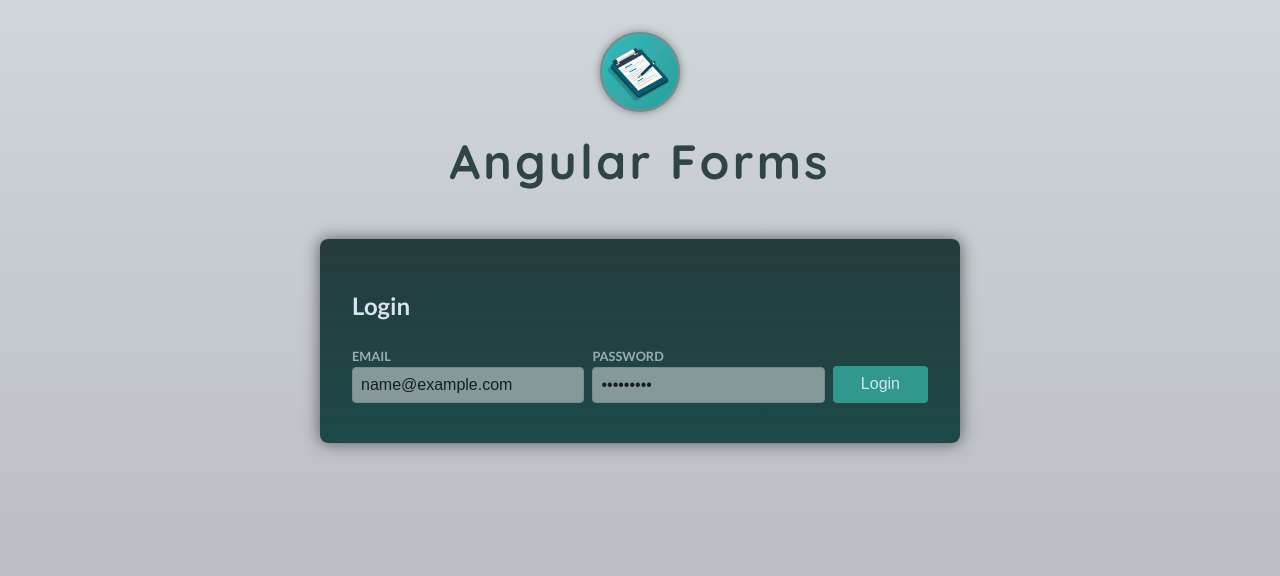
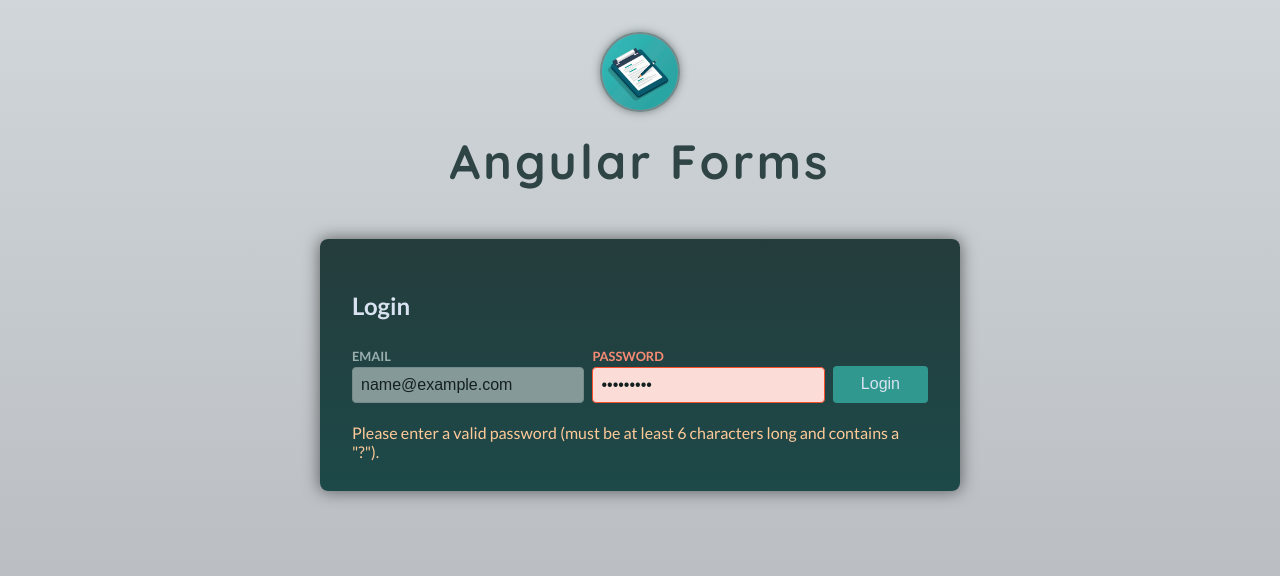
Before and after one commit to BryanVas24/CursoAngular, an Angular app in the folder Forms/: page / in a window 1280 px wide. Both pictures are taken after typing "name@example.com", "Sample123" into the empty fields and a click on the button "Login". Shown: the top 576 px of the page. Built offline with nearby package versions, Linux system fonts and the light colour scheme.

Commit message:
Construyendo un validator

```diff
--- a/Forms/src/app/auth/login/login.component.html
+++ b/Forms/src/app/auth/login/login.component.html
@@ -21,7 +21,8 @@
   <p class="control-error">Please enter a valid email address.</p>
   } @if(passwordInvalidCondition ){
   <p class="control-error">
-    Please enter a valid password (at least 6 characters long).
+    Please enter a valid password (must be at least 6 characters long and
+    contains a "?").
   </p>
   }
 </form>
--- a/Forms/src/app/auth/login/login.component.ts
+++ b/Forms/src/app/auth/login/login.component.ts
@@ -1,11 +1,18 @@
 import { Component } from '@angular/core';
 import {
+  AbstractControl,
   FormControl,
   FormGroup,
   ReactiveFormsModule,
   Validators,
 } from '@angular/forms';
-
+//Ejemplo de validator manual
+function mustContainsQuestionMark(control: AbstractControl) {
+  if (control.value.includes('?')) {
+    return null;
+  }
+  return { doesnotContainsQuestionMark: true };
+}
 @Component({
   selector: 'app-login',
   standalone: true,
@@ -37,7 +44,13 @@ export class LoginComponent {
       validators: [Validators.email, Validators.required],
     }),
     password: new FormControl('', {
-      validators: [Validators.minLength(6), Validators.required],
+      //Solo pasas el nombre de la función porque Angular la va a ejecutar por vos
+
+      validators: [
+        Validators.minLength(6),
+        Validators.required,
+        mustContainsQuestionMark,
+      ],
     }),
   });
   onSubmit() {
```
